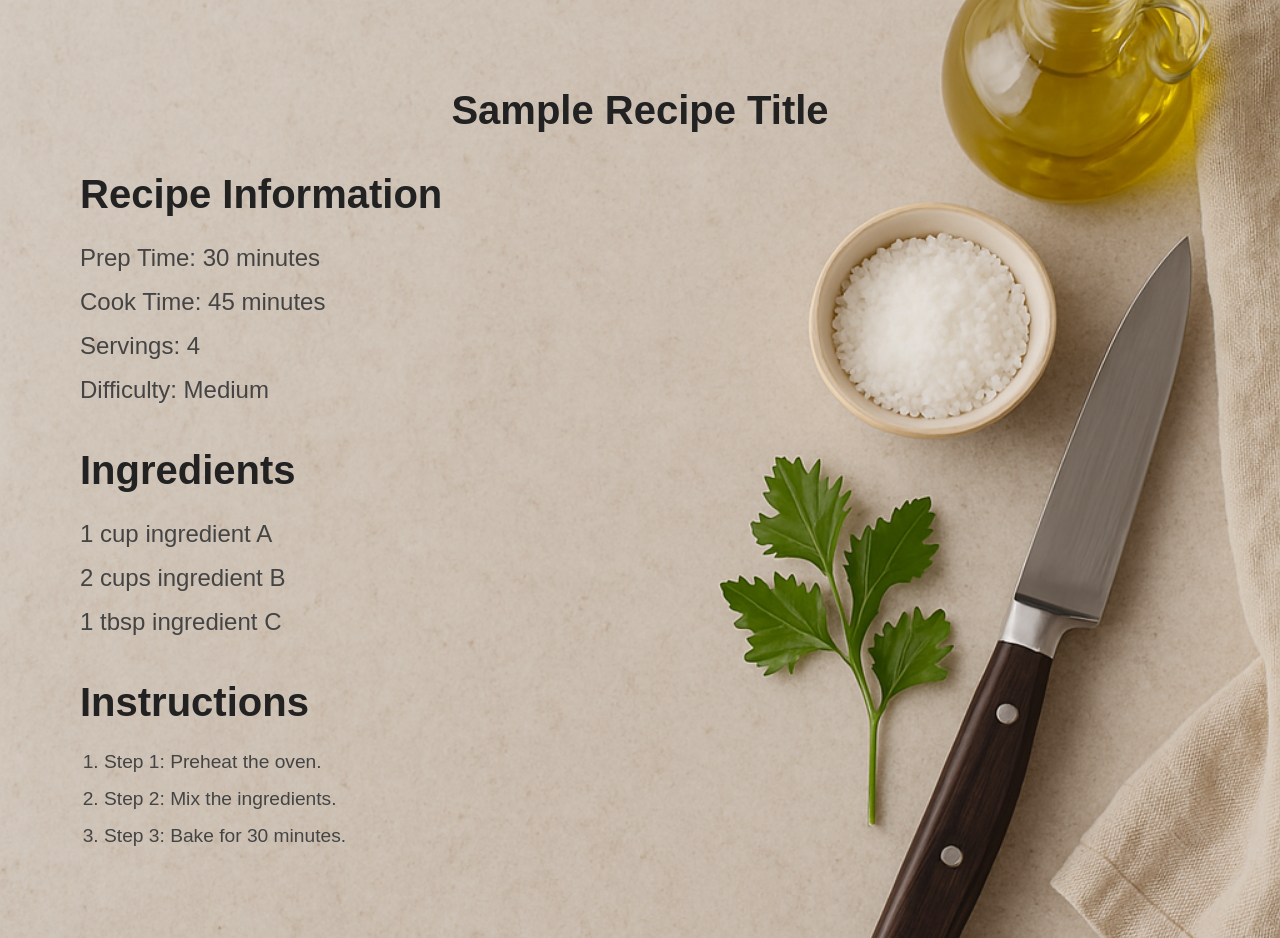
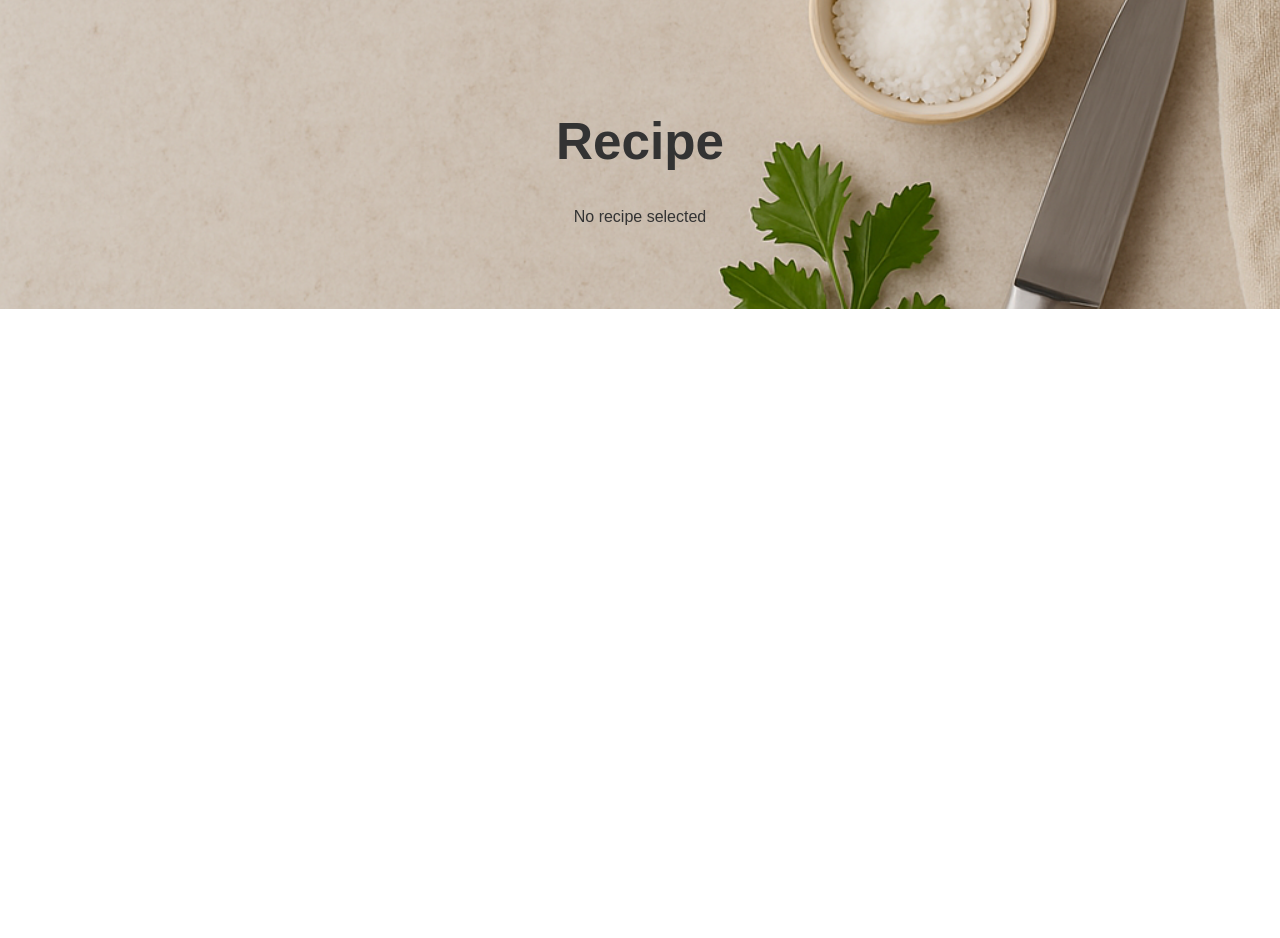
Before and after one commit to ajarodpaulson/pantry_pal, a React (Vite) app in the folder client/pantry_pal/: page /results in a window 1280 px wide. After the commit the page ends 800 px from the top, so only its background shows below. Built offline with nearby package versions, Linux system fonts and the light colour scheme.

Commit message:
results page displays recipe

```diff
--- a/client/pantry_pal/src/components/ResultPage.css
+++ b/client/pantry_pal/src/components/ResultPage.css
@@ -117,4 +117,6 @@
     font-size: 0.9rem;
   }
 
+
+
   /* You can add more classes to adjust spacing, colors, etc., as needed */
--- a/client/pantry_pal/src/components/ResultPage.jsx
+++ b/client/pantry_pal/src/components/ResultPage.jsx
@@ -1,131 +1,28 @@
-import React, { useState, useEffect } from 'react';
+import React from 'react';
+import { useLocation } from 'react-router-dom';
 import './ResultPage.css';
 
-// A helper function to parse a raw recipe string into an object.
-function parseRecipe(rawString) {
-  const recipe = {};
-  // Split the raw string by line breaks; remove empty lines
-  const lines = rawString.split('\n').map(line => line.trim()).filter(line => line !== '');
+const ResultPage = () => {
+  const location = useLocation();
+  const recipeData = location.state?.recipe || 'No recipe selected';
 
-  lines.forEach(line => {
-    // Find the first colon (":") that separates the key and value
-    const colonIndex = line.indexOf(':');
-    if (colonIndex === -1) return; // Skip lines without a colon
-
-    // Extract the key and value
-    const key = line.substring(0, colonIndex).trim().toLowerCase(); // lower-case keys
-    const value = line.substring(colonIndex + 1).trim();
-
-    // For keys that represent lists, split the value by the pipe ("|") character
-    if (key === 'ingredients' || key === 'instructions') {
-      recipe[key] = value.split('|').map(item => item.trim());
-    } else {
-      recipe[key] = value;
-    }
-  });
-
-  return recipe;
-}
-
-// Sample raw recipe string without Notes (and no subtitle header if not needed)
-const sampleRawRecipe = `
-Title: Sample Recipe Title
-PrepTime: 30 minutes
-CookTime: 45 minutes
-Servings: 4
-Difficulty: Medium
-Ingredients: 1 cup ingredient A | 2 cups ingredient B | 1 tbsp ingredient C
-Instructions: Step 1: Preheat the oven. | Step 2: Mix the ingredients. | Step 3: Bake for 30 minutes.
-`;
-
-// Default recipe object without notes
-const defaultRecipe = {
-  title: "Sample Recipe Title",
-  subtitle: "",  // leave subtitle empty if not used
-  prepTime: "30 minutes",
-  cookTime: "45 minutes",
-  servings: "4",
-  difficulty: "Medium",
-  ingredients: [
-    "1 cup ingredient A",
-    "2 cups ingredient B",
-    "1 tbsp ingredient C"
-  ],
-  instructions: [
-    "Step 1: Preheat the oven.",
-    "Step 2: Mix the ingredients.",
-    "Step 3: Bake for 30 minutes."
-  ]
-};
-
-const ResultPage = ({ recipe }) => {
-  // currentRecipe holds the recipe to display; start with the prop or fallback to defaultRecipe
-  const [currentRecipe, setCurrentRecipe] = useState(recipe || defaultRecipe);
-
-  // Simulate fetching a raw recipe string and parsing it.
-  useEffect(() => {
-    const parsedData = parseRecipe(sampleRawRecipe);
-    const formattedRecipe = {
-      title: parsedData['title'] || defaultRecipe.title,
-      subtitle: parsedData['subtitle'] || defaultRecipe.subtitle,
-      prepTime: parsedData['preptime'] || defaultRecipe.prepTime,
-      cookTime: parsedData['cooktime'] || defaultRecipe.cookTime,
-      servings: parsedData['servings'] || defaultRecipe.servings,
-      difficulty: parsedData['difficulty'] || defaultRecipe.difficulty,
-      ingredients: parsedData['ingredients'] || defaultRecipe.ingredients,
-      instructions: parsedData['instructions'] || defaultRecipe.instructions,
-    };
-    setCurrentRecipe(formattedRecipe);
-  }, []); // Empty dependency array means this effect runs once when the component mounts
+  // If recipeData is an object, stringify it with formatting
+  const recipeString =
+    typeof recipeData === 'object'
+      ? JSON.stringify(recipeData, null, 2)
+      : recipeData;
 
   return (
     <div className="recipe-display">
-      {/* Header Section */}
-      <header className="recipe-header">
-        <h1 className="recipe-title">{currentRecipe.title}</h1>
-        {currentRecipe.subtitle && (
-          <p className="recipe-subtitle">{currentRecipe.subtitle}</p>
-        )}
-      </header>
-
-      {/* Recipe Information Section */}
-      <section className="recipe-info">
-        <h2>Recipe Information</h2>
-        <ul>
-          {currentRecipe.prepTime && <li>Prep Time: {currentRecipe.prepTime}</li>}
-          {currentRecipe.cookTime && <li>Cook Time: {currentRecipe.cookTime}</li>}
-          {currentRecipe.servings && <li>Servings: {currentRecipe.servings}</li>}
-          {currentRecipe.difficulty && <li>Difficulty: {currentRecipe.difficulty}</li>}
-        </ul>
-      </section>
-
-      {/* Ingredients Section */}
-      <section className="recipe-ingredients">
-        <h2>Ingredients</h2>
-        <ul>
-          {currentRecipe.ingredients && currentRecipe.ingredients.length > 0 ? (
-            currentRecipe.ingredients.map((ingredient, index) => (
-              <li key={index}>{ingredient}</li>
-            ))
-          ) : (
-            <li>No ingredients provided.</li>
-          )}
-        </ul>
-      </section>
-
-      {/* Instructions Section */}
-      <section className="recipe-instructions">
-        <h2>Instructions</h2>
-        <ol>
-          {currentRecipe.instructions && currentRecipe.instructions.length > 0 ? (
-            currentRecipe.instructions.map((step, index) => (
-              <li key={index}>{step}</li>
-            ))
-          ) : (
-            <li>No instructions provided.</li>
-          )}
-        </ol>
-      </section>
+      <h1>Recipe</h1>
+      <div>
+        {recipeString.split('\n').map((line, index) => (
+          <React.Fragment key={index}>
+            {line}
+            <br />
+          </React.Fragment>
+        ))}
+      </div>
     </div>
   );
 };
--- a/client/pantry_pal/src/components/TimeSelectionPage.jsx
+++ b/client/pantry_pal/src/components/TimeSelectionPage.jsx
@@ -116,7 +116,7 @@ function TimeSelectionPage() {
         .then((data) => {
           console.log('Generated recipe:', data);
           // Optionally, navigate to a results page with the recipe data:
-          navigate('/results', { state: { recipe: data, time: selectedTime, ingredients: selectedIngredients } });
+          navigate('/results', { state: { recipe:data } });
         })
         .catch((error) => {
           console.error('Error generating recipe:', error);
```
